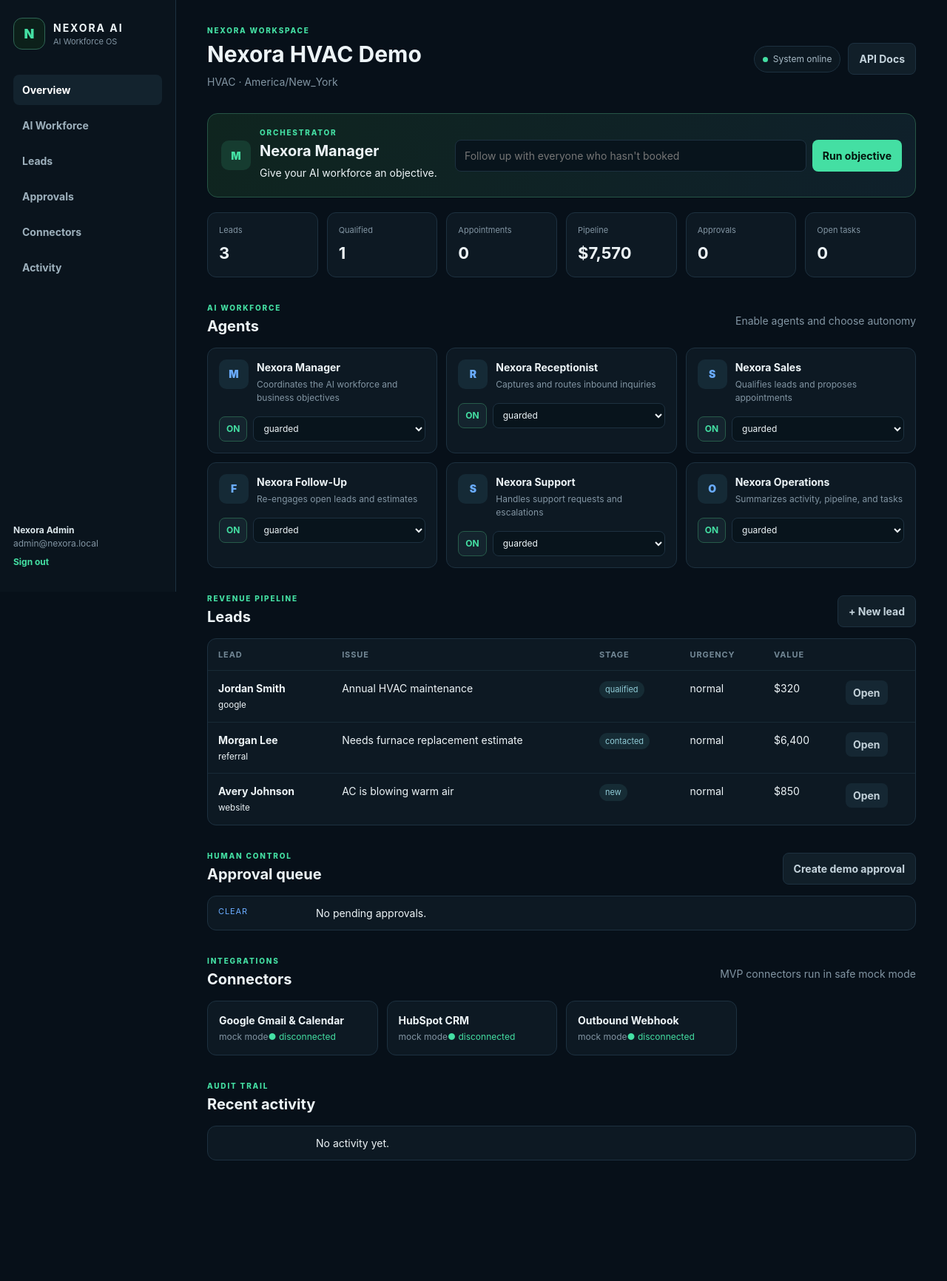
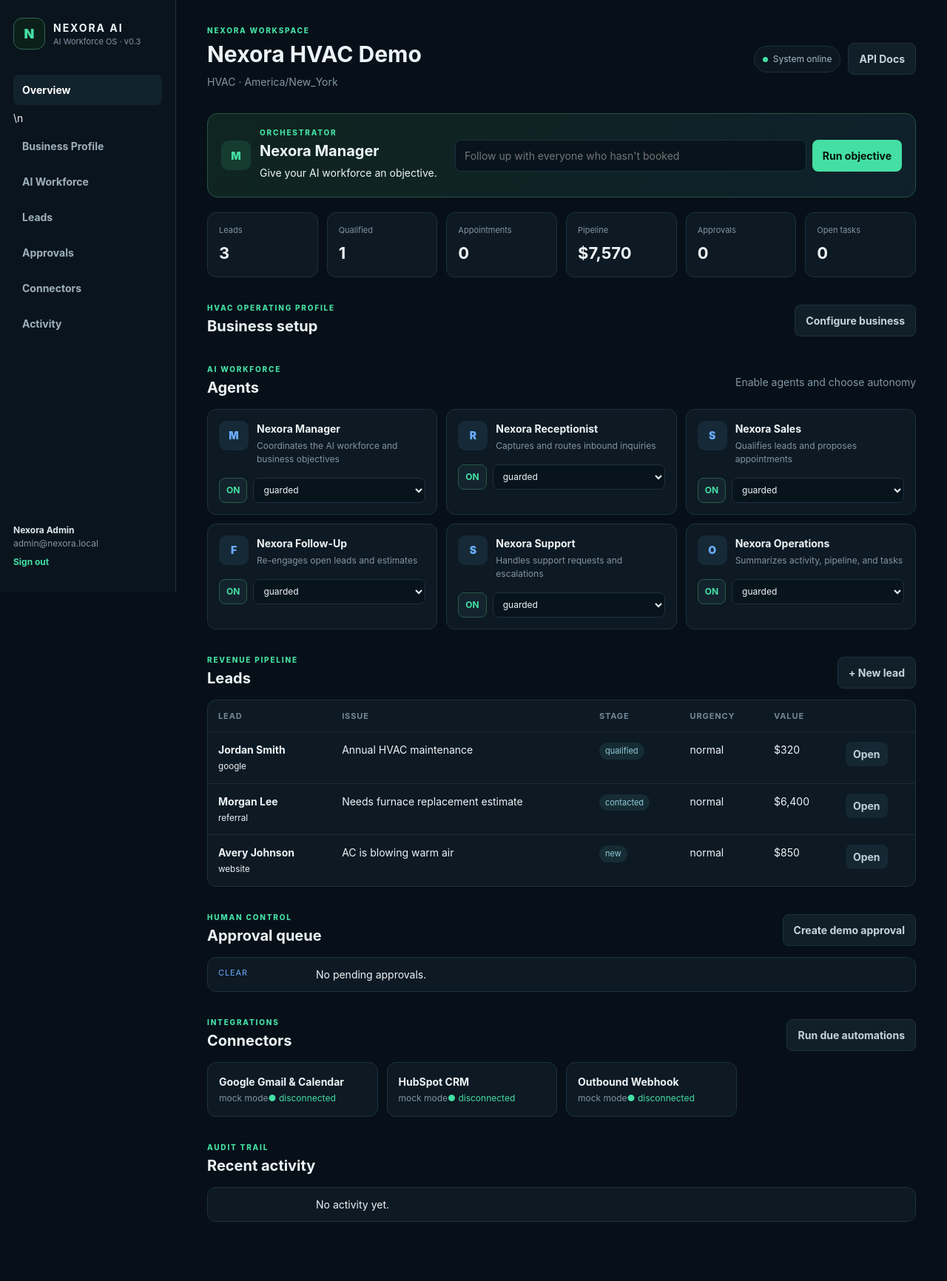
Before and after one commit to d3faulth-private/nexora-ai, a FastAPI app: page / in a window 1280 px wide. Shown: the whole page at 74% size. Before the commit the page ends 1569 px from the top, so only its background shows below. Run offline with FastAPI, Linux system fonts and the light colour scheme; the visitor is signed in with stand-in values (Sample User, id 1); data comes from the database, SQL or seed files in the repository; data that the repository does not hold is empty.

Commit message:
Add v0.3 onboarding and operator controls

```diff
--- a/app/templates/index.html
+++ b/app/templates/index.html
@@ -12,12 +12,12 @@
       <div class="brand-mark">N</div>
       <div>
         <strong>NEXORA AI</strong>
-        <span>AI Workforce OS</span>
+        <span>AI Workforce OS · v0.3</span>
       </div>
     </div>
 
     <nav>
-      <button class="nav active" data-scroll="overview">Overview</button>
+      <button class="nav active" data-scroll="overview">Overview</button>\n      <button class="nav" data-scroll="onboarding">Business Profile</button>
       <button class="nav" data-scroll="agents">AI Workforce</button>
       <button class="nav" data-scroll="leads">Leads</button>
       <button class="nav" data-scroll="approvals">Approvals</button>
@@ -64,6 +64,14 @@
     </section>
 
     <section class="metrics" id="metrics"></section>
+
+    <section id="onboarding">
+      <div class="section-head">
+        <div><div class="eyebrow">HVAC OPERATING PROFILE</div><h2>Business setup</h2></div>
+        <button id="configureBusiness" class="ghost">Configure business</button>
+      </div>
+      <div class="profile-card" id="profileCard"></div>
+    </section>
 
     <section id="agents">
       <div class="section-head">
@@ -118,7 +126,7 @@
           <div class="eyebrow">INTEGRATIONS</div>
           <h2>Connectors</h2>
         </div>
-        <span class="hint">MVP connectors run in safe mock mode</span>
+        <button id="runAutomations" class="ghost">Run due automations</button>
       </div>
       <div id="connectorGrid" class="connector-grid"></div>
     </section>
@@ -139,11 +147,11 @@
       <button class="close" type="button" data-close="leadDialog">×</button>
       <div class="eyebrow">LEAD CONVERSATION</div>
       <h2 id="dialogTitle"></h2>
-      <div id="leadSummary" class="lead-summary"></div>
+      <div id="leadSummary" class="lead-summary"></div>\n      <div class="lead-actions"><button type="button" id="takeoverBtn" class="ghost"></button><button type="button" id="bookBtn" class="ghost hidden">Confirm appointment</button></div>
       <div id="conversation" class="conversation"></div>
       <div class="message-compose">
         <textarea id="messageBody" placeholder="Enter a customer message..."></textarea>
-        <button type="button" id="sendMessage">Send to Nexora</button>
+        <button type="button" id="sendMessage">Send</button>
       </div>
     </div>
   </dialog>
@@ -165,6 +173,52 @@
     </form>
   </dialog>
 
+  <dialog id="onboardingDialog">
+    <form id="onboardingForm" class="dialog-card wide-form">
+      <button type="button" class="close" data-close="onboardingDialog">×</button>
+      <div class="eyebrow">HVAC ONBOARDING</div>
+      <h2>Configure this business</h2>
+      <div class="form-grid">
+        <input name="business_name" placeholder="Business name" required>
+        <input name="industry" value="HVAC" placeholder="Industry">
+        <input name="timezone" value="America/New_York" placeholder="Timezone">
+        <input name="phone" placeholder="Business phone">
+        <input name="email" placeholder="Business email">
+        <input name="website" placeholder="Website">
+        <textarea name="services" placeholder="Services, one per line"></textarea>
+        <textarea name="service_area" placeholder="Service area / ZIP codes"></textarea>
+        <textarea name="business_hours" placeholder="Business hours"></textarea>
+        <textarea name="emergency_policy" placeholder="Emergency handling policy"></textarea>
+        <input name="booking_duration_minutes" type="number" min="15" value="60" placeholder="Appointment duration">
+        <input name="followup_after_minutes" type="number" min="15" value="120" placeholder="Follow-up delay">
+        <input name="followup_max_attempts" type="number" min="0" max="10" value="3" placeholder="Max follow-ups">
+      </div>
+      <button>Save HVAC profile</button>
+    </form>
+  </dialog>
+
+  <dialog id="hubspotDialog">
+    <form id="hubspotForm" class="dialog-card">
+      <button type="button" class="close" data-close="hubspotDialog">×</button>
+      <div class="eyebrow">HUBSPOT</div>
+      <h2>Connect CRM</h2>
+      <p class="muted">The credential is encrypted before storage.</p>
+      <input name="token" type="password" placeholder="HubSpot credential" required>
+      <button>Connect HubSpot</button>
+    </form>
+  </dialog>
+
+  <dialog id="webhookDialog">
+    <form id="webhookForm" class="dialog-card">
+      <button type="button" class="close" data-close="webhookDialog">×</button>
+      <div class="eyebrow">WEBHOOK</div>
+      <h2>Connect endpoint</h2>
+      <input name="url" placeholder="https://example.com/webhook" required>
+      <input name="secret" type="password" placeholder="Signing secret">
+      <button>Connect webhook</button>
+    </form>
+  </dialog>
+
   <script src="/static/app.js"></script>
 </body>
 </html>
```
